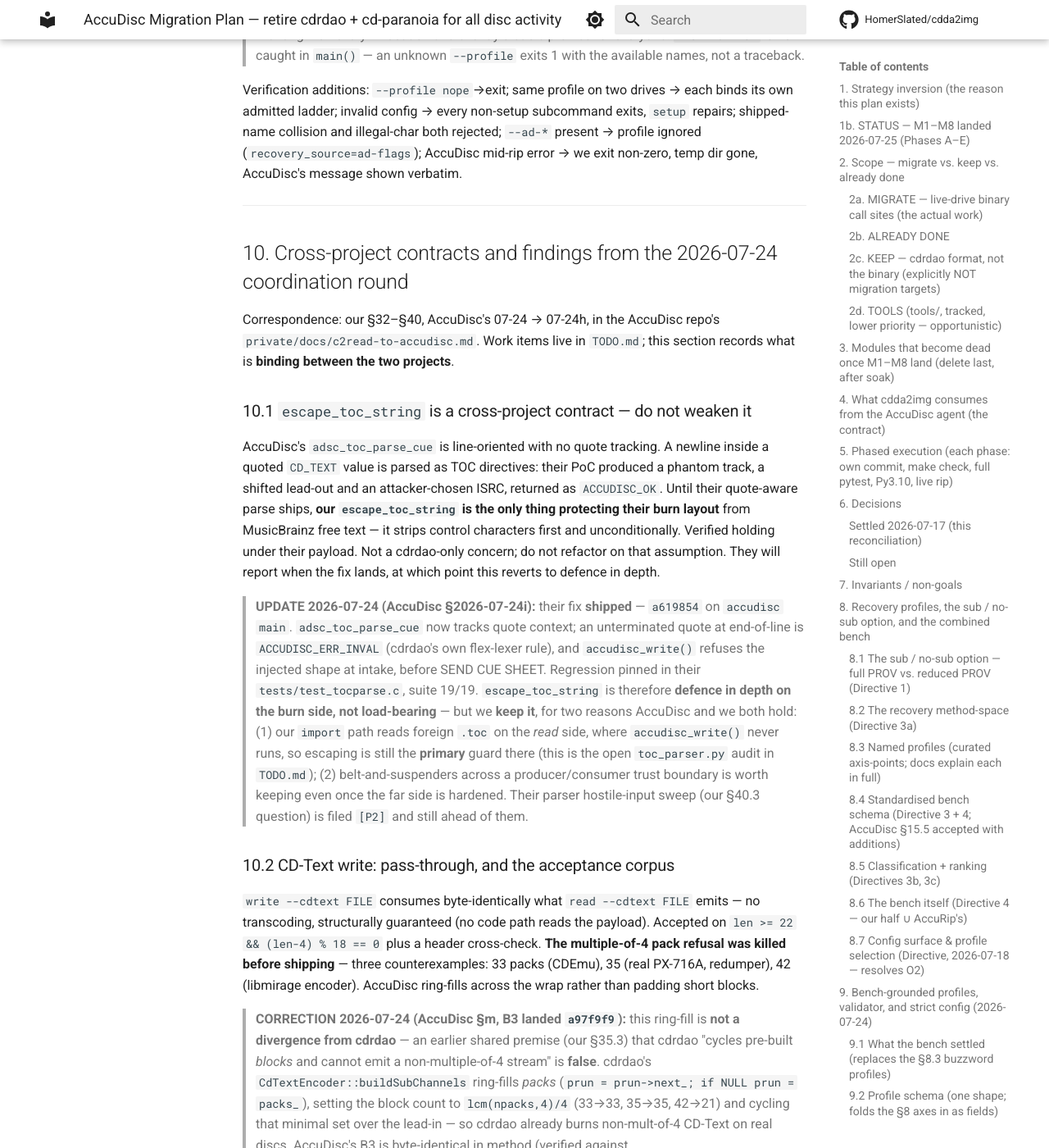
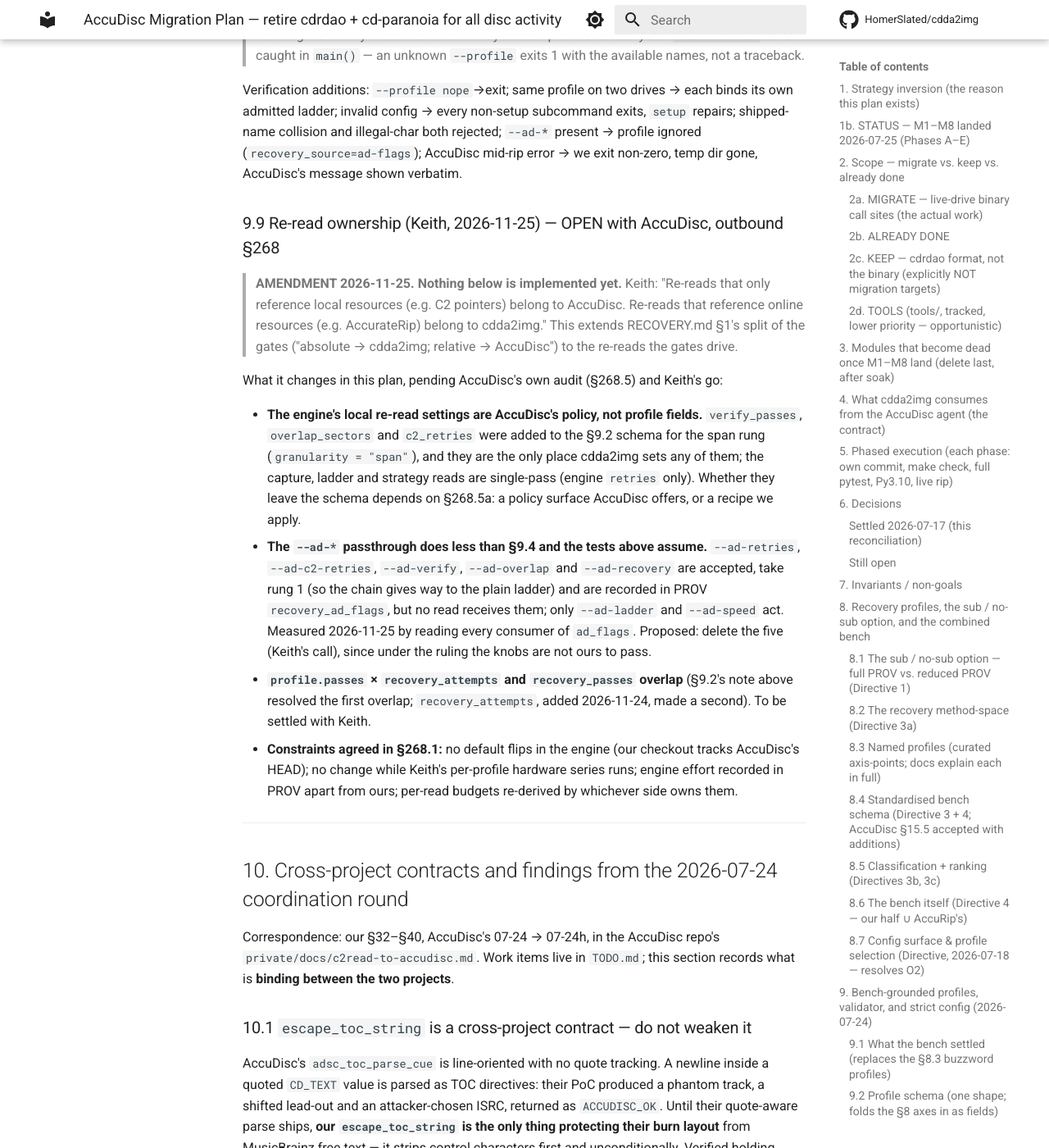
Before and after one commit to HomerSlated/cdda2img, an MkDocs documentation site: the page built from docs/reference/accudisc-migration-plan.md, in a window 1280 px wide and 1400 px high, scrolled down 21570 px. Shown: the whole window at 82% size. Built offline with MkDocs 1.6.1 and Material for MkDocs 9.7.7, drawn with Linux system fonts in a browser that asks for light colours; comment, search, counter and statistics services are not loaded.

Commit message:
docs(plan): record the 2026-11-25 re-read ownership ruling (open with AccuDisc)
Keith ruled that re-reads judged by local evidence (C2 pointers, consensus,
seam checks) belong to AccuDisc, and re-reads judged by online evidence
(AccurateRip, CTDB) belong to cdda2img. New §9.9 in the migration plan
records the ruling and what it touches, all pending AccuDisc's own audit
and Keith's go:

- the engine knobs verify_passes / overlap_sectors / c2_retries are profile
  fields today, and only the span rung sets any of them;
- five --ad-* flags (--ad-retries, --ad-c2-retries, --ad-verify,
  --ad-overlap, --ad-recovery) reach no read, yet take rung 1 and are
  recorded in PROV recovery_ad_flags;
- profile passes x recovery_attempts overlaps recovery_passes.

Documentation only; no behaviour change.

Co-Authored-By: Claude Opus 5.5 <noreply@anthropic.com>

```diff
--- a/docs/reference/accudisc-migration-plan.md
+++ b/docs/reference/accudisc-migration-plan.md
@@ -832,6 +832,33 @@ shipped-name collision and illegal-char both rejected; `--ad-*` present → prof
 (`recovery_source=ad-flags`); AccuDisc mid-rip error → we exit non-zero, temp dir gone,
 AccuDisc's message shown verbatim.
 
+### 9.9 Re-read ownership (Keith, 2026-11-25) — OPEN with AccuDisc, outbound §268
+
+> **AMENDMENT 2026-11-25. Nothing below is implemented yet.** Keith: "Re-reads that only
+> reference local resources (e.g. C2 pointers) belong to AccuDisc. Re-reads that reference
+> online resources (e.g. AccurateRip) belong to cdda2img." This extends RECOVERY.md §1's split
+> of the gates ("absolute → cdda2img; relative → AccuDisc") to the re-reads the gates drive.
+
+What it changes in this plan, pending AccuDisc's own audit (§268.5) and Keith's go:
+
+- **The engine's local re-read settings are AccuDisc's policy, not profile fields.**
+  `verify_passes`, `overlap_sectors` and `c2_retries` were added to the §9.2 schema for the
+  span rung (`granularity = "span"`), and they are the only place cdda2img sets any of them;
+  the capture, ladder and strategy reads are single-pass (engine `retries` only). Whether they
+  leave the schema depends on §268.5a: a policy surface AccuDisc offers, or a recipe we apply.
+- **The `--ad-*` passthrough does less than §9.4 and the tests above assume.** `--ad-retries`,
+  `--ad-c2-retries`, `--ad-verify`, `--ad-overlap` and `--ad-recovery` are accepted, take
+  rung 1 (so the chain gives way to the plain ladder) and are recorded in PROV
+  `recovery_ad_flags`, but no read receives them; only `--ad-ladder` and `--ad-speed` act.
+  Measured 2026-11-25 by reading every consumer of `ad_flags`. Proposed: delete the five
+  (Keith's call), since under the ruling the knobs are not ours to pass.
+- **`profile.passes` × `recovery_attempts` and `recovery_passes` overlap** (§9.2's note above
+  resolved the first overlap; `recovery_attempts`, added 2026-11-24, made a second). To be
+  settled with Keith.
+- **Constraints agreed in §268.1:** no default flips in the engine (our checkout tracks
+  AccuDisc's HEAD); no change while Keith's per-profile hardware series runs; engine effort
+  recorded in PROV apart from ours; per-read budgets re-derived by whichever side owns them.
+
 ---
 
 ## 10. Cross-project contracts and findings from the 2026-07-24 coordination round
```
